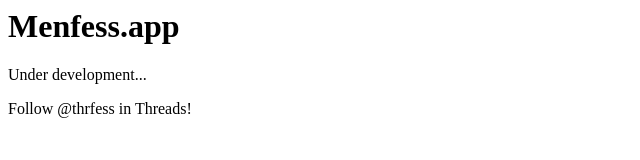
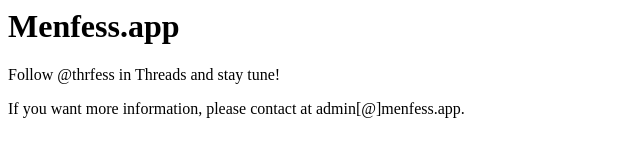
Before and after one commit to menfessapp/menfessapp.github.io, a plain HTML site: page index.html in a window 1280 px wide. Shown: the whole page, without its empty margins (0-640 px from the left). Drawn offline with Linux system fonts and the light colour scheme.

Commit message:
Update index.html

```diff
--- a/index.html
+++ b/index.html
@@ -4,7 +4,7 @@
   </head>
   <body>
     <h1>Menfess.app</h1>
-    <p>Under development...</p>
-    <p>Follow @thrfess in Threads!</p>
+    <p>Follow @thrfess in Threads and stay tune!</p>
+    <p>If you want more information, please contact at admin[@]menfess.app.</p>
   </body>
 </html>
```
